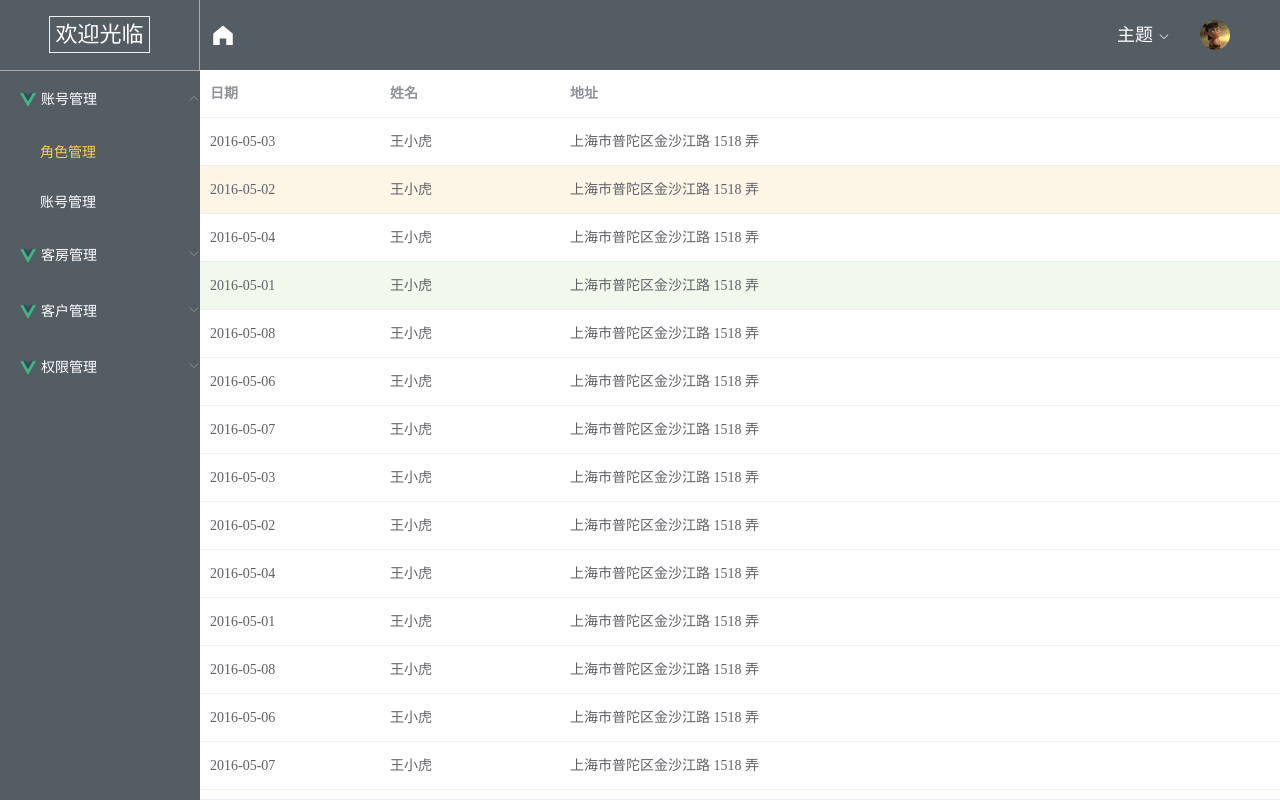
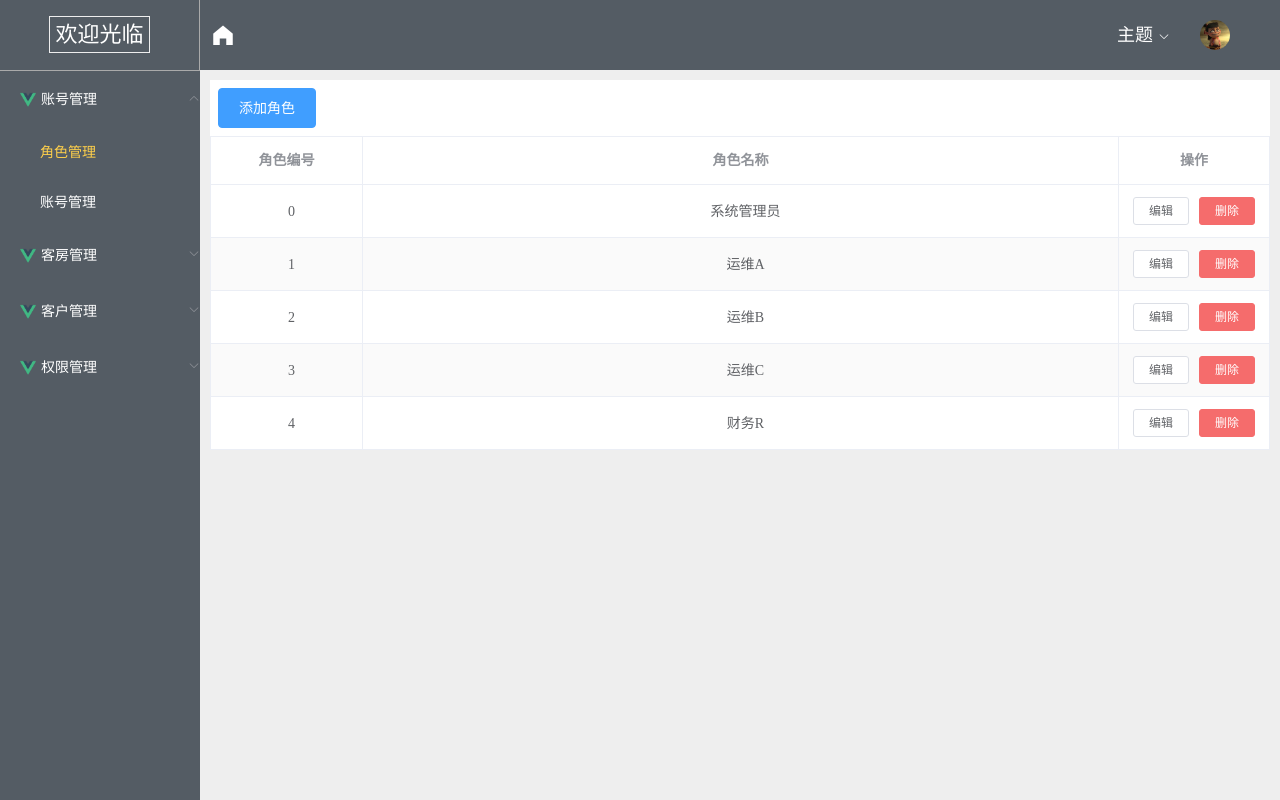
Before and after one commit to XiFanYin/webtest, a Vue app: page /rolemanager in a window 1280 px wide. Built offline with nearby package versions, Linux system fonts and the light colour scheme; sample sign-in values are in the browser's storage.

Commit message:
请求角色列表

```diff
--- a/src/App.vue
+++ b/src/App.vue
@@ -1,11 +1,13 @@
 <template>
-  <div>
+  <div class="body">
     <router-view  v-loading="$store.state.obj.loading"/>
   </div>
 </template>
 
 <style lang="scss">
-
+ .body{
+   background: #EEEEEE;
+ }
 
 
 </style>
--- a/src/mock/mockservice.js
+++ b/src/mock/mockservice.js
@@ -13,7 +13,7 @@ Mock.mock('http://test.demo.com/login', {
 
 //请求左侧菜单接口
 Mock.mock('http://test.demo.com/menu', {
-   menudata:  [{
+  menudata: [{
       menu: "账号管理",
       index: "account",
       submenu: [{
@@ -43,21 +43,49 @@ Mock.mock('http://test.demo.com/menu', {
       menu: "客户管理",
       index: "product",
       submenu: [{
-          name: "客户管理",
-          path: "/addproduct"
-        }
-      ]
+        name: "客户管理",
+        path: "/addproduct"
+      }]
     },
     {
       menu: "权限管理",
       index: "volunteer",
       submenu: [{
-          name: "权限管理",
-          path: "/volunteermessage"
-        }
-      ]
+        name: "权限管理",
+        path: "/volunteermessage"
+      }]
     }
 
   ]
 
 });
+
+
+//登录接口
+Mock.mock('http://test.demo.com/gettabledata', {
+  'data': [{
+      roalId: "0",
+      roalname: "系统管理员"
+    },
+    {
+      roalId: "1",
+      roalname: "运维A"
+    },
+    {
+      roalId: "2",
+      roalname: "运维B"
+    },
+    {
+      roalId: "3",
+      roalname: "运维C"
+    },
+    {
+      roalId: "4",
+      roalname: "财务R"
+    }
+
+
+
+
+  ],
+});
--- a/src/views/account/rolemanager.vue
+++ b/src/views/account/rolemanager.vue
@@ -1,142 +1,93 @@
 <template>
-  <div>
-  <el-table
-    :data="tableData"
-     style="width: 100%"
-    :row-class-name="tableRowClassName">
-    <el-table-column
-      prop="date"
-      label="日期"
-      width="180">
+  <div class="role">
+    <div class="search">
+      <el-button type="primary" @click="drawer = !drawer">添加角色</el-button>
+    </div>
+
+    <el-table :data="tableData" style="width: 100%" stripe border  :header-cell-style="{textAlign: 'center'}"   :cell-style="{ textAlign: 'center' }">
+      <el-table-column label="角色编号" min-width="1">
+        <template slot-scope="scope">
+          <span style="margin-left: 10px">{{ scope.row.roalId }}</span>
+        </template>
       </el-table-column>
-    <el-table-column
-      prop="name"
-      label="姓名"
-      width="180">
+
+      <el-table-column label="角色名称" min-width="5">
+        <template slot-scope="scope">
+          <span style="margin-left: 10px">{{ scope.row.roalname }}</span>
+        </template>
       </el-table-column>
-    <el-table-column
-      prop="address"
-      label="地址">
+
+
+
+      <el-table-column label="操作" min-width="1">
+        <template slot-scope="scope">
+          <el-button size="mini" @click="handleEdit(scope.$index, scope.row)"
+            >编辑</el-button
+          >
+          <el-button
+            size="mini"
+            type="danger"
+            @click="handleDelete(scope.$index, scope.row)"
+            >删除</el-button
+          >
+        </template>
       </el-table-column>
     </el-table>
+
+    <el-drawer
+      title="我是标题"
+      :visible.sync="drawer"
+      :direction="direction"
+      :before-close="handleClose"
+    >
+    </el-drawer>
   </div>
 </template>
 <script>
-
 export default {
-    methods: {
-      tableRowClassName({row, rowIndex}) {
-        if (rowIndex === 1) {
-          return 'warning-row';
-        } else if (rowIndex === 3) {
-          return 'success-row';
-        }
-        return '';
-      }
+  mounted() {
+    this.gettabledata();
   },
   data() {
     return {
-        tableData: [{
-          date: '2016-05-03',
-          name: '王小虎',
-          address: '上海市普陀区金沙江路 1518 弄'
-        }, {
-          date: '2016-05-02',
-          name: '王小虎',
-          address: '上海市普陀区金沙江路 1518 弄'
-        }, {
-          date: '2016-05-04',
-          name: '王小虎',
-          address: '上海市普陀区金沙江路 1518 弄'
-        }, {
-          date: '2016-05-01',
-          name: '王小虎',
-          address: '上海市普陀区金沙江路 1518 弄'
-        }, {
-          date: '2016-05-08',
-          name: '王小虎',
-          address: '上海市普陀区金沙江路 1518 弄'
-        }, {
-          date: '2016-05-06',
-          name: '王小虎',
-          address: '上海市普陀区金沙江路 1518 弄'
-        }, {
-          date: '2016-05-07',
-          name: '王小虎',
-          address: '上海市普陀区金沙江路 1518 弄'
-        },{
-          date: '2016-05-03',
-          name: '王小虎',
-          address: '上海市普陀区金沙江路 1518 弄'
-        }, {
-          date: '2016-05-02',
-          name: '王小虎',
-          address: '上海市普陀区金沙江路 1518 弄'
-        }, {
-          date: '2016-05-04',
-          name: '王小虎',
-          address: '上海市普陀区金沙江路 1518 弄'
-        }, {
-          date: '2016-05-01',
-          name: '王小虎',
-          address: '上海市普陀区金沙江路 1518 弄'
-        }, {
-          date: '2016-05-08',
-          name: '王小虎',
-          address: '上海市普陀区金沙江路 1518 弄'
-        }, {
-          date: '2016-05-06',
-          name: '王小虎',
-          address: '上海市普陀区金沙江路 1518 弄'
-        }, {
-          date: '2016-05-07',
-          name: '王小虎',
-          address: '上海市普陀区金沙江路 1518 弄'
-        },{
-          date: '2016-05-03',
-          name: '王小虎',
-          address: '上海市普陀区金沙江路 1518 弄'
-        }, {
-          date: '2016-05-02',
-          name: '王小虎',
-          address: '上海市普陀区金沙江路 1518 弄'
-        }, {
-          date: '2016-05-04',
-          name: '王小虎',
-          address: '上海市普陀区金沙江路 1518 弄'
-        }, {
-          date: '2016-05-01',
-          name: '王小虎11111',
-          address: '上海市普陀区金沙江路 1518 弄'
-        }, {
-          date: '2016-05-08',
-          name: '王小虎',
-          address: '上海市普陀区金沙江路 1518 弄'
-        }, {
-          date: '2016-05-06',
-          name: '王小虎',
-          address: '上海市普陀区金沙江路 1518 弄'
-        }, {
-          date: '2016-05-07',
-          name: '王小虎',
-          address: '上海市普陀区金沙江路 1518 弄'
-        }]
+      drawer: false,
+      direction: "rtl",
+      tableData: [],
+    };
+  },
+  methods: {
+    //获取table数据
+    gettabledata() {
+      this.$get("/gettabledata").then((res) => {
+        this.tableData = res.data;
+      });
+    },
+
+    handleEdit(index, row) {
+      console.log(index, row);
+    },
+    handleDelete(index, row) {
+      console.log(index, row);
+    },
+     handleClose(done) {
+        this.$confirm('确认关闭？')
+          .then(_ => {
+            done();
+          })
+          .catch(_ => {});
       }
-    }
-  }
+  },
+};
 </script>
 
 <style lang="scss" scoped>
-  .el-table{
-    height: calc(100vh - 70px);
-    overflow-y:scroll;
+.search {
+  padding: 8px;
 }
 
-::v-deep .el-table .warning-row {
-    background: oldlace;
+.role {
+  background: #ffffff;
+  margin: 10px 10px;
 }
 
-::v-deep  .el-table .success-row {
-    background: #f0f9eb;
-  }
 </style>
```
Lines whose indentation alone changed are shown as unchanged.
